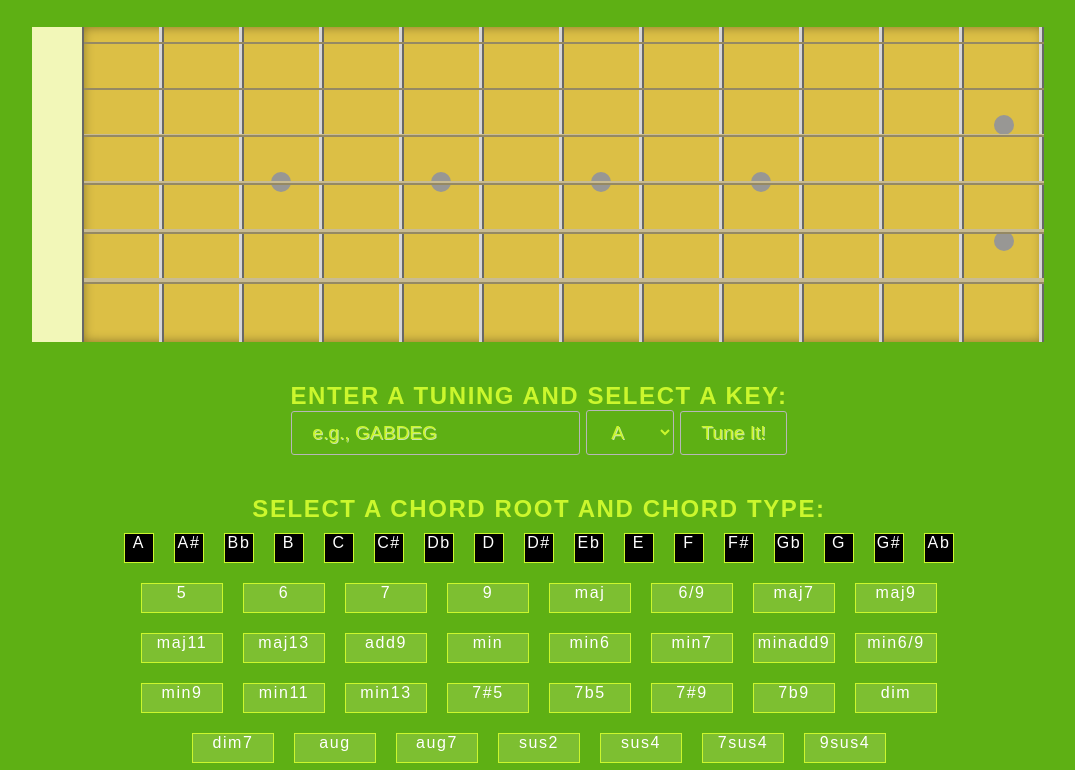
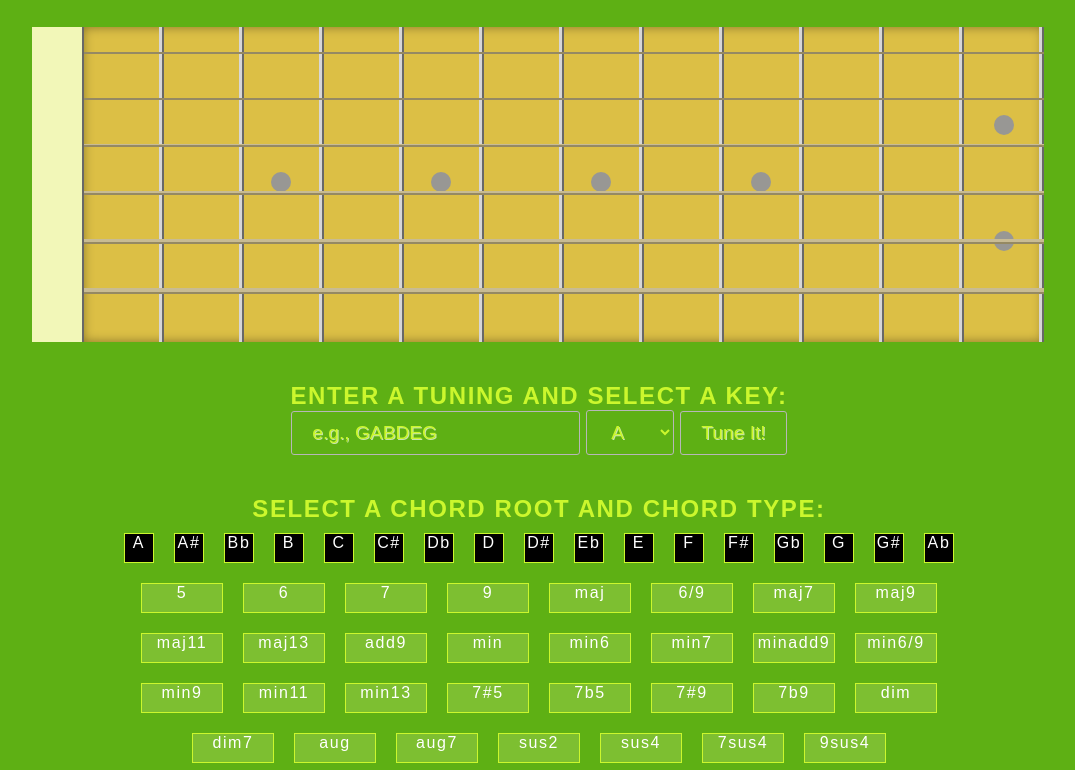
Before and after one commit to FTLam11/fronkin_geetah_chordz, a plain HTML site: page index.html in a window 1280 px wide. Shown: the part 80-850 px from the top of the page, without its empty margins (106-1181 px from the left). Drawn offline with nearby package versions, Linux system fonts and the light colour scheme; some packages are replaced by stand-ins of ours; a web font is replaced by a local one.

Commit message:
Fix note positioning

```diff
--- a/styles.css
+++ b/styles.css
@@ -91,7 +91,7 @@ h1 {
 .guitar-neck .strings {
   position: absolute;
   left: 0;
-  top: 15px;
+  top: 25px;
   width: 960px;
   height: 250px;
 }
@@ -148,20 +148,23 @@ h1 {
   box-shadow: 0px 3px 5px 0px rgba(0, 0, 0, 0.75);
   cursor: pointer;
 }
+.guitar-neck .notes .string.low-e {
+  bottom: -6%;
+}
 .guitar-neck .notes .string.a {
-  bottom: 50px;
+  bottom: 17%;
 }
 .guitar-neck .notes .string.d {
-  bottom: 110px;
+  bottom: 39%;
 }
 .guitar-neck .notes .string.g {
-  bottom: 170px;
+  bottom: 60%;
 }
 .guitar-neck .notes .string.b {
-  bottom: 225px;
+  bottom: 82%;
 }
 .guitar-neck .notes .string.high-e {
-  bottom: 275px;
+  bottom: 105%;
 }
 .chord-note {
   border-radius: 0 !important;
```
